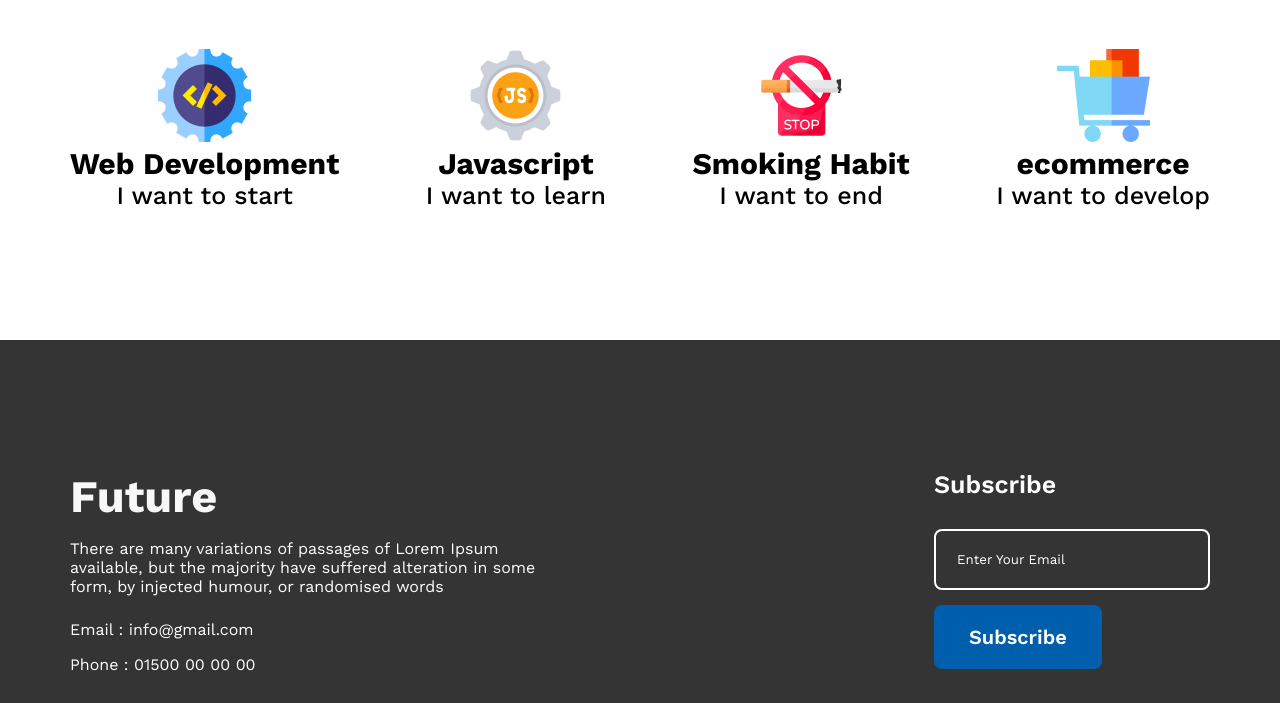
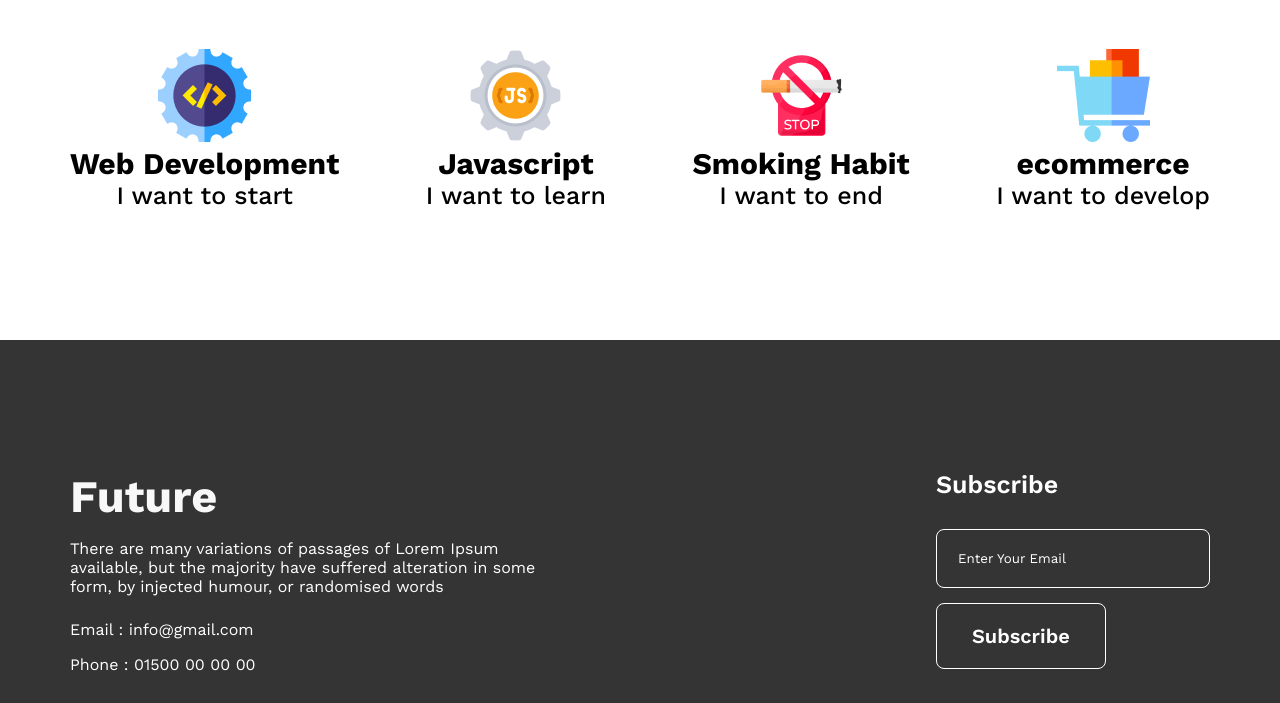
Before and after one commit to asad2002web/new-year-new-me, a plain HTML site: page index.html in a window 1280 px wide. Shown: the part 1877-2580 px from the top of the page. Drawn offline with nearby package versions, Linux system fonts and the light colour scheme.

Commit message:
footer-button-fix

```diff
--- a/css/style.css
+++ b/css/style.css
@@ -137,8 +137,9 @@ footer {
   margin: 30px 0 15px;
   width: 230px;
   padding: 21px;
+  color: #fff;
   background-color: transparent;
-  border: 2px solid #fff;
+  border: 1px solid #fff;
   border-radius: 8px;
   -webkit-border-radius: 8px;
   -moz-border-radius: 8px;
@@ -153,12 +154,24 @@ footer {
   font-weight: 600;
   font-size: 20px;
   color: #fff;
-  background-color: #005fac;
+  background-color: transparent;
+  border: 1px solid #ffff;
   padding: 20px 35px;
+  transition: all 0.5s;
   border-radius: 8px;
   -webkit-border-radius: 8px;
   -moz-border-radius: 8px;
   -ms-border-radius: 8px;
   -o-border-radius: 8px;
+  -webkit-transition: all 0.5s;
+  -moz-transition: all 0.5s;
+  -ms-transition: all 0.5s;
+  -o-transition: all 0.5s;
+}
+.footer-subscriber a:hover{
+  border: 1px solid transparent;
+  color: #fff;
+  background-color: #005fac;
+  box-shadow: rgba(28, 28, 28, 0.1) 0px 4px 12px;
 }
 /* footer css end */
```
